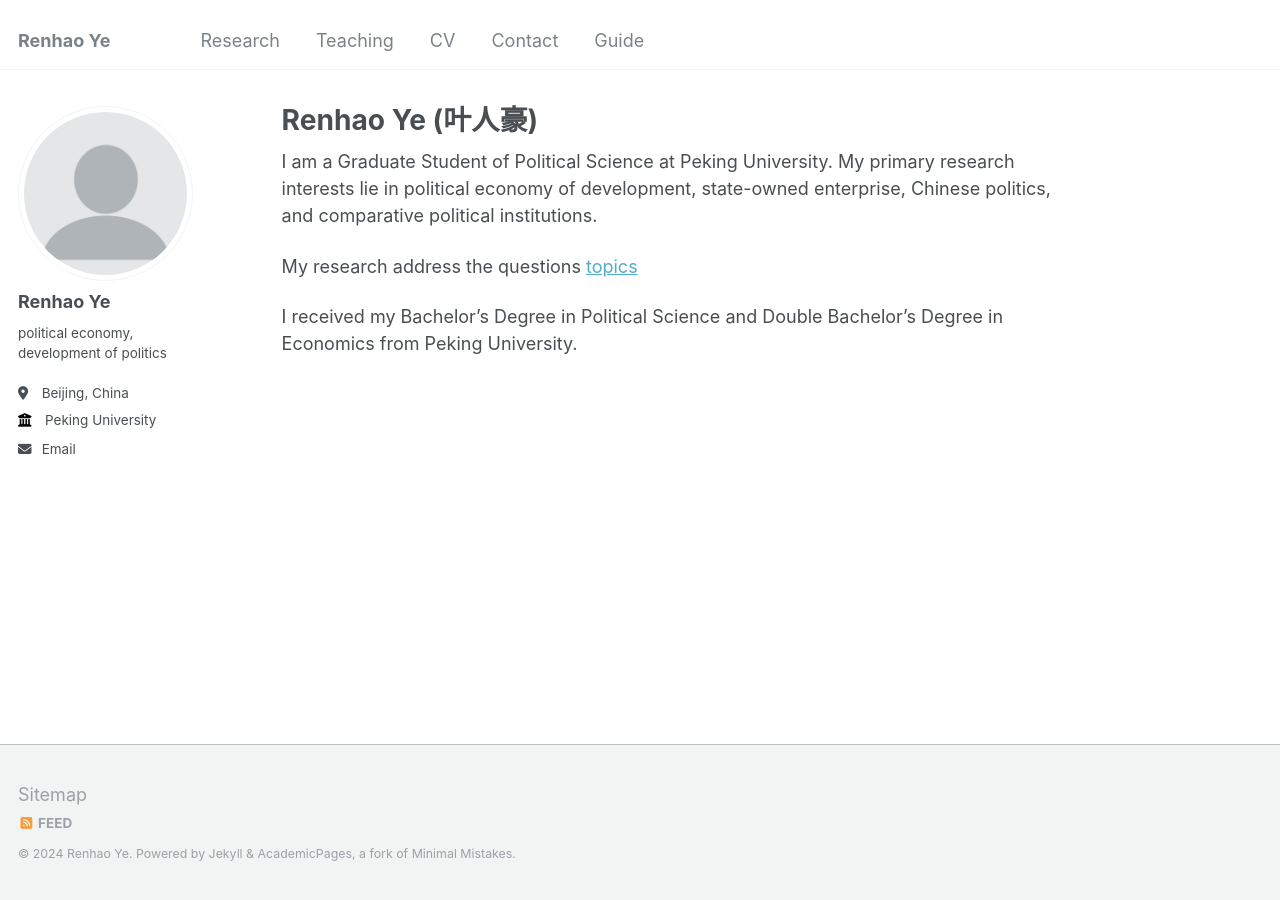
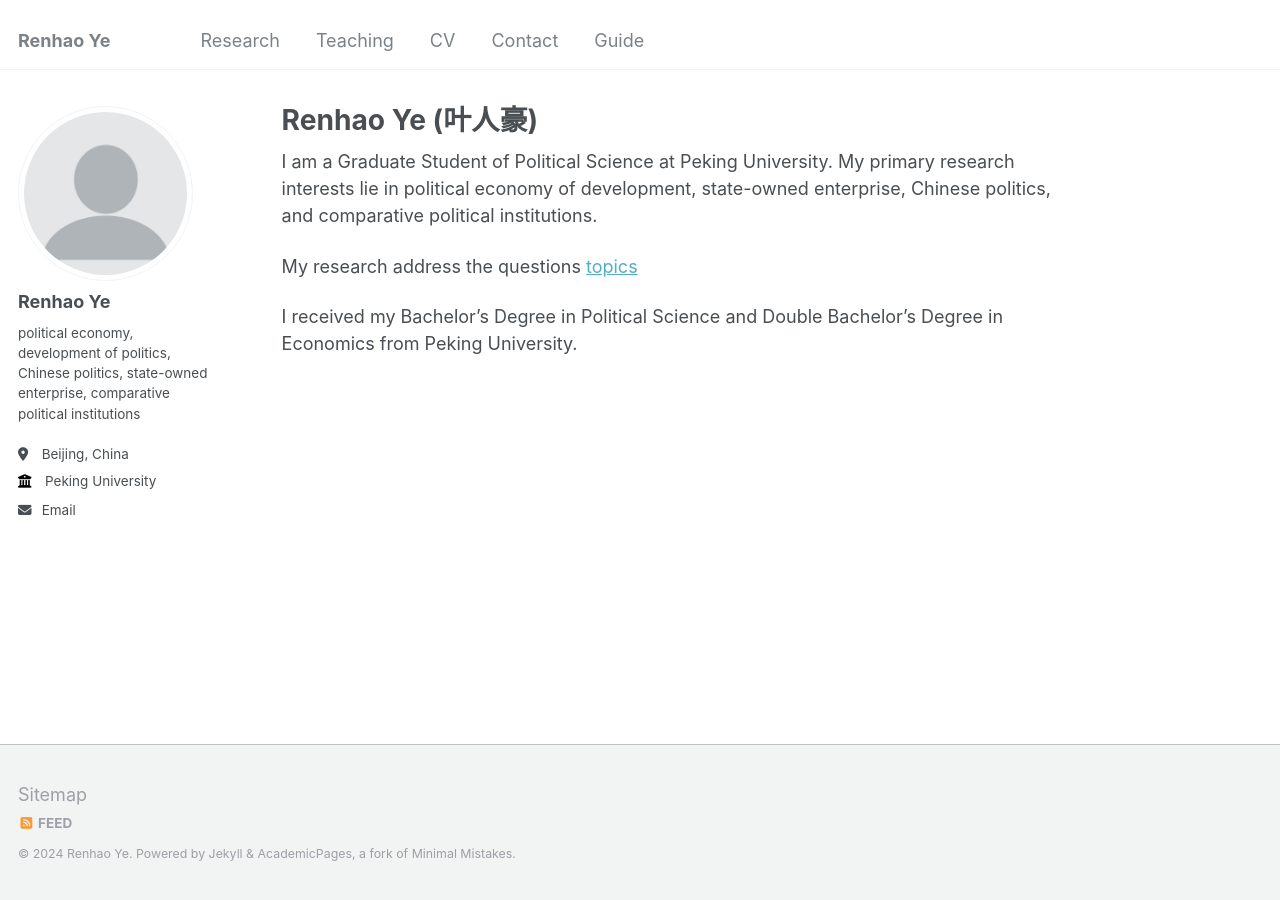
Before and after one commit to thenhow-ye/thenhow-ye.github.io, a Jekyll site: the page built from _pages/about.md, in a window 1280 px wide. Built offline with Jekyll 4.4.1, drawn with Linux system fonts in a browser that asks for light colours.

Commit message:
Update _config.yml

```diff
--- a/_config.yml
+++ b/_config.yml
@@ -11,7 +11,7 @@ locale                   : "China"
 title                    : "Renhao Ye"
 title_separator          : "-"
 name                     : &name "Renhao Ye"
-description              : &description "political economy, development of politics"
+description              : &description "political economy, development of politics, Chinese politics, state-owned enterprise, comparative political institutions"
 url                      : https://thenhow-ye.github.io # the base hostname & protocol for your site e.g. "https://mmistakes.github.io"
 baseurl                  : "" # the subpath of your site, e.g. "/blog"
 repository               : "academicpages/academicpages.github.io"
@@ -24,7 +24,7 @@ author:
   avatar           : "profile.png"
   name             : "Renhao Ye"
   pronouns         : # example: "she/her"
-  bio              : "political economy, development of politics"
+  bio              : "political economy, development of politics, Chinese politics, state-owned enterprise, comparative political institutions"
   location         : "Beijing, China"
   employer         : "Peking University"
   uri              : # URL
```
